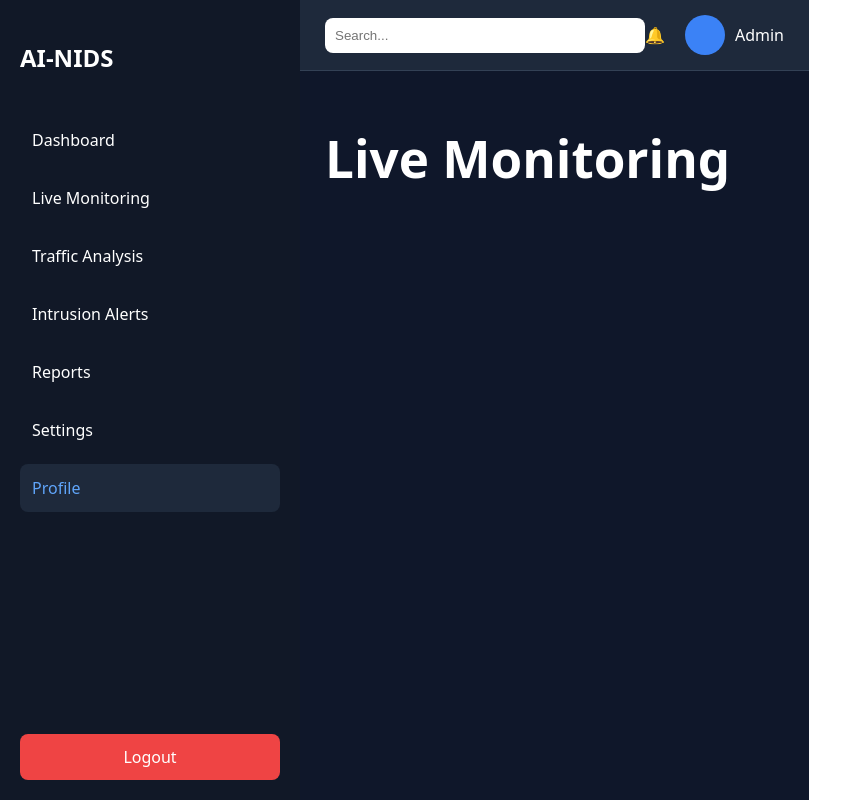
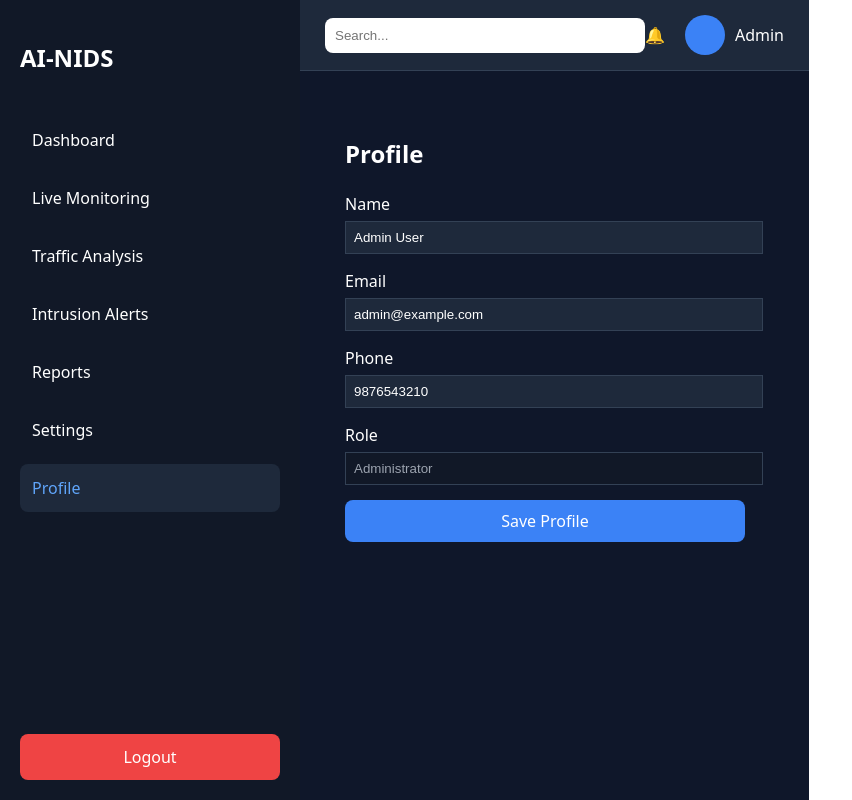
Before and after one commit to cyrilpolye-pixel/Ai-based-network-intrusion-detection-system, a React (Vite) app in the folder frontend/: page /profile in a window 1280 px wide. Shown: the whole page, without its empty margins (0-852 px from the left). Built offline with nearby package versions, Linux system fonts and the light colour scheme.

Commit message:
completed four pages

```diff
--- a/frontend/src/pages/Profile.tsx
+++ b/frontend/src/pages/Profile.tsx
@@ -1,3 +1,124 @@
-export default function LiveMonitoring() {
-  return <h1 style={{ color: "white" }}>Live Monitoring</h1>;
-}
+import { useState } from "react";
+
+const Profile = () => {
+  const [profile, setProfile] = useState({
+    name: "Admin User",
+    email: "admin@example.com",
+    role: "Administrator",
+    phone: "9876543210",
+  });
+
+  const handleChange = (e: React.ChangeEvent<HTMLInputElement>) => {
+    const { name, value } = e.target;
+
+    setProfile((prev) => ({
+      ...prev,
+      [name]: value,
+    }));
+  };
+
+  const handleSave = () => {
+    console.log("Profile updated:", profile);
+    alert("Profile updated successfully!");
+  };
+
+  return (
+    <div style={{ padding: "20px", color: "white" }}>
+      <h2>Profile</h2>
+
+      <div style={{ maxWidth: "400px" }}>
+        {/* Name */}
+        <div style={{ marginBottom: "15px" }}>
+          <label>Name</label>
+          <input
+            type="text"
+            name="name"
+            value={profile.name}
+            onChange={handleChange}
+            style={{
+              width: "100%",
+              padding: "8px",
+              marginTop: "5px",
+              background: "#1e293b",
+              border: "1px solid #334155",
+              color: "white",
+            }}
+          />
+        </div>
+
+        {/* Email */}
+        <div style={{ marginBottom: "15px" }}>
+          <label>Email</label>
+          <input
+            type="email"
+            name="email"
+            value={profile.email}
+            onChange={handleChange}
+            style={{
+              width: "100%",
+              padding: "8px",
+              marginTop: "5px",
+              background: "#1e293b",
+              border: "1px solid #334155",
+              color: "white",
+            }}
+          />
+        </div>
+
+        {/* Phone */}
+        <div style={{ marginBottom: "15px" }}>
+          <label>Phone</label>
+          <input
+            type="text"
+            name="phone"
+            value={profile.phone}
+            onChange={handleChange}
+            style={{
+              width: "100%",
+              padding: "8px",
+              marginTop: "5px",
+              background: "#1e293b",
+              border: "1px solid #334155",
+              color: "white",
+            }}
+          />
+        </div>
+
+        {/* Role (readonly) */}
+        <div style={{ marginBottom: "15px" }}>
+          <label>Role</label>
+          <input
+            type="text"
+            value={profile.role}
+            disabled
+            style={{
+              width: "100%",
+              padding: "8px",
+              marginTop: "5px",
+              background: "#111827",
+              border: "1px solid #334155",
+              color: "#9ca3af",
+            }}
+          />
+        </div>
+
+        {/* Save Button */}
+        <button
+          onClick={handleSave}
+          style={{
+            padding: "10px",
+            background: "#3b82f6",
+            border: "none",
+            color: "white",
+            cursor: "pointer",
+            width: "100%",
+          }}
+        >
+          Save Profile
+        </button>
+      </div>
+    </div>
+  );
+};
+
+export default Profile;
--- a/frontend/src/pages/Reports.tsx
+++ b/frontend/src/pages/Reports.tsx
@@ -1,3 +1,88 @@
-export default function LiveMonitoring() {
-  return <h1 style={{ color: "white" }}>Live Monitoring</h1>;
-}
+import * as React from "react";
+
+type Report = {
+  id: number;
+  name: string;
+  date: string;
+  status: "Generated" | "Pending" | "Failed";
+};
+
+const Reports = () => {
+  const reports: Report[] = [
+    { id: 1, name: "Daily Traffic Report", date: "2026-07-27", status: "Generated" },
+    { id: 2, name: "Intrusion Summary", date: "2026-07-26", status: "Generated" },
+    { id: 3, name: "Weekly Analysis", date: "2026-07-25", status: "Pending" },
+    { id: 4, name: "System Health Report", date: "2026-07-24", status: "Failed" },
+  ];
+
+  return (
+    <div style={{ padding: "20px", color: "white" }}>
+      <h2>Reports</h2>
+
+      <table width="100%" border={1} cellPadding={10}>
+        <thead>
+          <tr>
+            <th>Report Name</th>
+            <th>Date</th>
+            <th>Status</th>
+            <th>Action</th>
+          </tr>
+        </thead>
+
+        <tbody>
+          {reports.map((report) => (
+            <tr key={report.id}>
+              <td>{report.name}</td>
+              <td>{report.date}</td>
+
+              <td
+                style={{
+                  color:
+                    report.status === "Generated"
+                      ? "lightgreen"
+                      : report.status === "Pending"
+                      ? "orange"
+                      : "red",
+                  fontWeight: "bold",
+                }}
+              >
+                {report.status}
+              </td>
+
+              <td>
+                {report.status === "Generated" ? (
+                  <button
+                    style={{
+                      padding: "5px 10px",
+                      background: "#3b82f6",
+                      border: "none",
+                      color: "white",
+                      cursor: "pointer",
+                    }}
+                  >
+                    Download
+                  </button>
+                ) : (
+                  <button
+                    style={{
+                      padding: "5px 10px",
+                      background: "#6b7280",
+                      border: "none",
+                      color: "white",
+                      cursor: "not-allowed",
+                    }}
+                    disabled
+                  >
+                    Not Available
+                  </button>
+                )}
+              </td>
+            </tr>
+          ))}
+        </tbody>
+      </table>
+    </div>
+  );
+};
+
+export default Reports;
--- a/frontend/src/pages/Settings.tsx
+++ b/frontend/src/pages/Settings.tsx
@@ -1,3 +1,115 @@
-export default function LiveMonitoring() {
-  return <h1 style={{ color: "white" }}>Live Monitoring</h1>;
-}
+import { useState } from "react";
+
+const Settings = () => {
+  const [settings, setSettings] = useState({
+    username: "admin",
+    email: "admin@example.com",
+    notifications: true,
+    darkMode: true,
+  });
+
+  const handleChange = (e: React.ChangeEvent<HTMLInputElement>) => {
+    const { name, value, type, checked } = e.target;
+
+    setSettings((prev) => ({
+      ...prev,
+      [name]: type === "checkbox" ? checked : value,
+    }));
+  };
+
+  const handleSave = () => {
+    console.log("Saved settings:", settings);
+    alert("Settings saved successfully!");
+  };
+
+  return (
+    <div style={{ padding: "20px", color: "white" }}>
+      <h2>Settings</h2>
+
+      <div style={{ maxWidth: "400px" }}>
+        {/* Username */}
+        <div style={{ marginBottom: "15px" }}>
+          <label>Username</label>
+          <input
+            type="text"
+            name="username"
+            value={settings.username}
+            onChange={handleChange}
+            style={{
+              width: "100%",
+              padding: "8px",
+              marginTop: "5px",
+              background: "#1e293b",
+              border: "1px solid #334155",
+              color: "white",
+            }}
+          />
+        </div>
+
+        {/* Email */}
+        <div style={{ marginBottom: "15px" }}>
+          <label>Email</label>
+          <input
+            type="email"
+            name="email"
+            value={settings.email}
+            onChange={handleChange}
+            style={{
+              width: "100%",
+              padding: "8px",
+              marginTop: "5px",
+              background: "#1e293b",
+              border: "1px solid #334155",
+              color: "white",
+            }}
+          />
+        </div>
+
+        {/* Notifications */}
+        <div style={{ marginBottom: "15px" }}>
+          <label>
+            <input
+              type="checkbox"
+              name="notifications"
+              checked={settings.notifications}
+              onChange={handleChange}
+              style={{ marginRight: "10px" }}
+            />
+            Enable Notifications
+          </label>
+        </div>
+
+        {/* Dark Mode */}
+        <div style={{ marginBottom: "15px" }}>
+          <label>
+            <input
+              type="checkbox"
+              name="darkMode"
+              checked={settings.darkMode}
+              onChange={handleChange}
+              style={{ marginRight: "10px" }}
+            />
+            Dark Mode
+          </label>
+        </div>
+
+        {/* Save Button */}
+        <button
+          onClick={handleSave}
+          style={{
+            padding: "10px",
+            background: "#3b82f6",
+            border: "none",
+            color: "white",
+            cursor: "pointer",
+            width: "100%",
+          }}
+        >
+          Save Settings
+        </button>
+      </div>
+    </div>
+  );
+};
+
+export default Settings;
```
